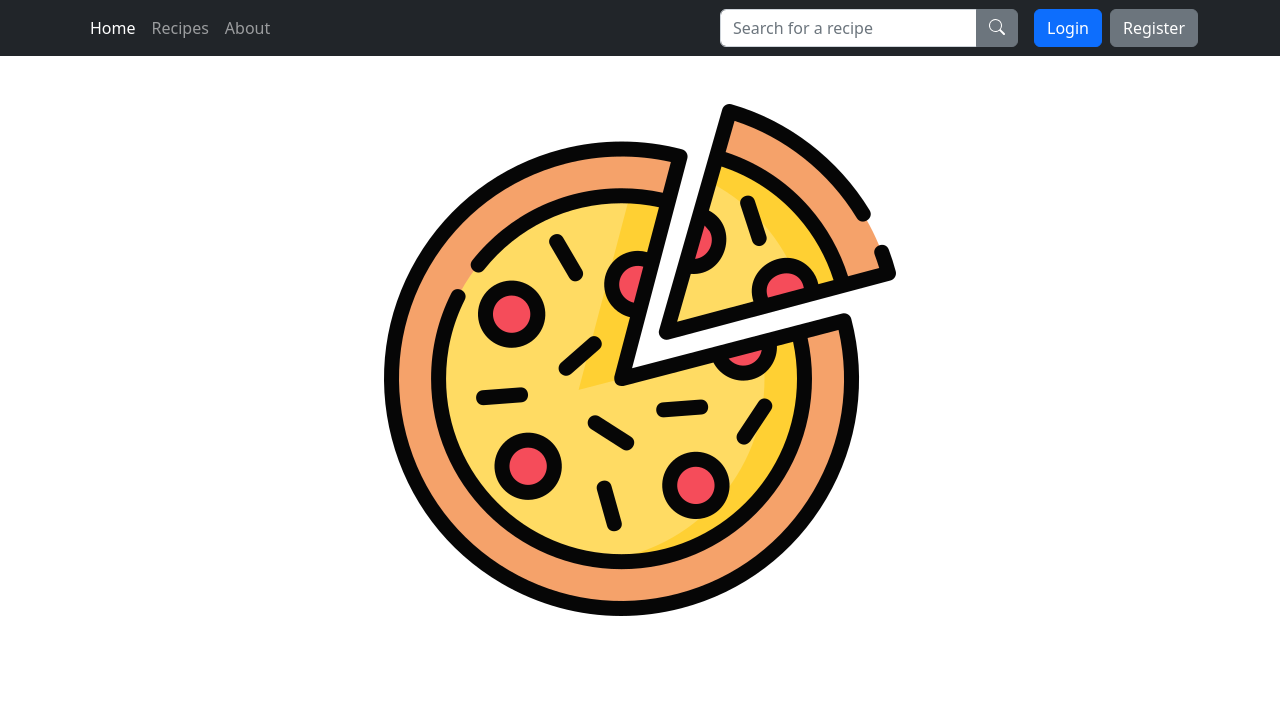
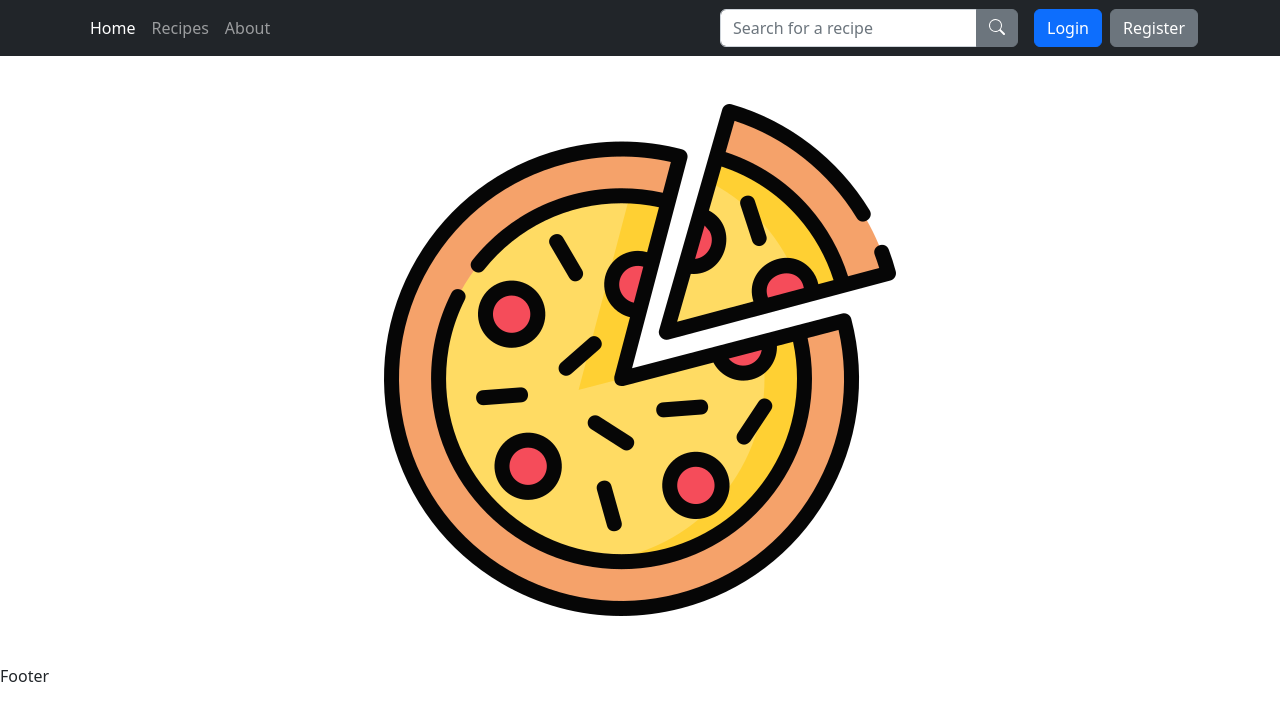
Before and after one commit to petp91/Cookbook, a React (Create React App) app in the folder client/: page / in a window 1280 px wide. Shown: the top 720 px of the page. Built offline with nearby package versions, Linux system fonts and the light colour scheme.

Commit message:
Footer example

```diff
--- a/client/src/App.js
+++ b/client/src/App.js
@@ -16,6 +16,9 @@ const App = () => {
                 <Route path="/about" element={ <AboutPage /> } />
                 <Route path="*" element={ <NotFound /> } />
             </Routes>
+            <div>
+                Footer
+            </div>
         </BrowserRouter>
     );
 };
```
